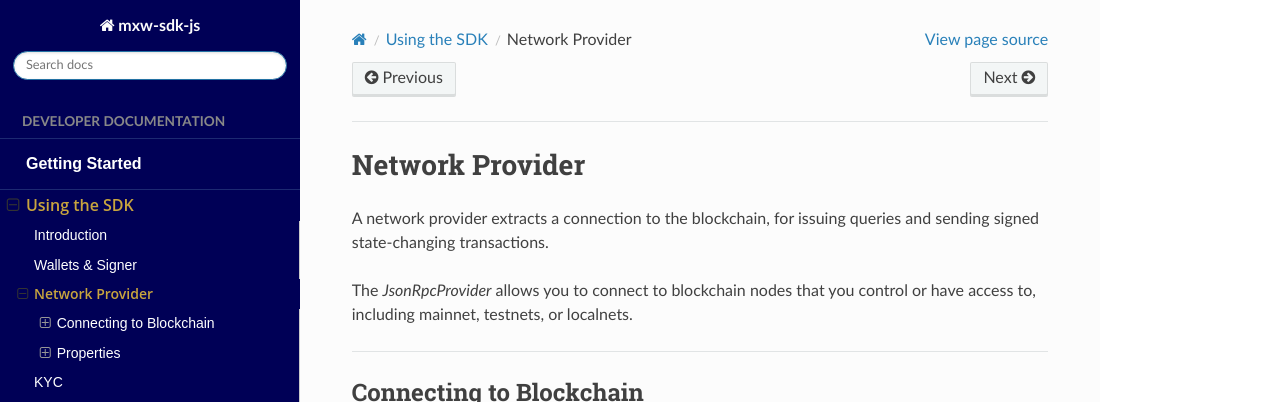
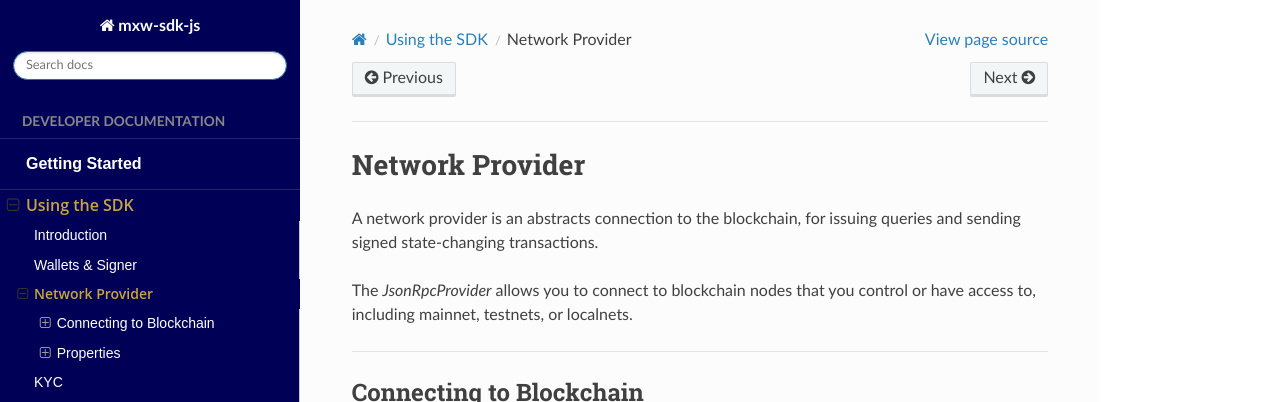
Before and after one commit to maxonrow/mxw-sdk-js, a Sphinx documentation site: the page built from docs/api-2providers.rst, in a window 1280 px wide and 1400 px high. Shown: the top 402 px of the window. Built offline with Sphinx 7.4.7 and the Read the Docs theme 2.0.0, drawn with Linux system fonts in a browser that asks for light colours; some of the changed text lies outside the part shown.

Commit message:
reupdate

```diff
--- a/docs/api-2providers.rst
+++ b/docs/api-2providers.rst
@@ -6,7 +6,7 @@
 Network Provider
 ****************
 
-A network provider extracts a connection to the blockchain, for issuing queries
+A network provider is an abstracts connection to the blockchain, for issuing queries
 and sending signed state-changing transactions.
 
 The *JsonRpcProvider* allows you to connect to blockchain nodes that you
@@ -75,7 +75,7 @@ new :sup:`mxw . providers` . JsonRpcProvider( [ urlOrInfo :sup:`= "http://localh
 
 
 .. code-block:: javascript
-    :caption: *connect to private, trusted node*
+    :caption: *connect to private trusted node*
 
     let provider = new mxw.providers.JsonRpcProvider({
         url: "https://x.x.x.x",
@@ -84,7 +84,7 @@ new :sup:`mxw . providers` . JsonRpcProvider( [ urlOrInfo :sup:`= "http://localh
 
 
 .. code-block:: javascript
-    :caption: *connect to private, customized node*
+    :caption: *connect to private customized node*
 
     let provider = new mxw.providers.JsonRpcProvider({
         url: "https://x.x.x.x",
```
